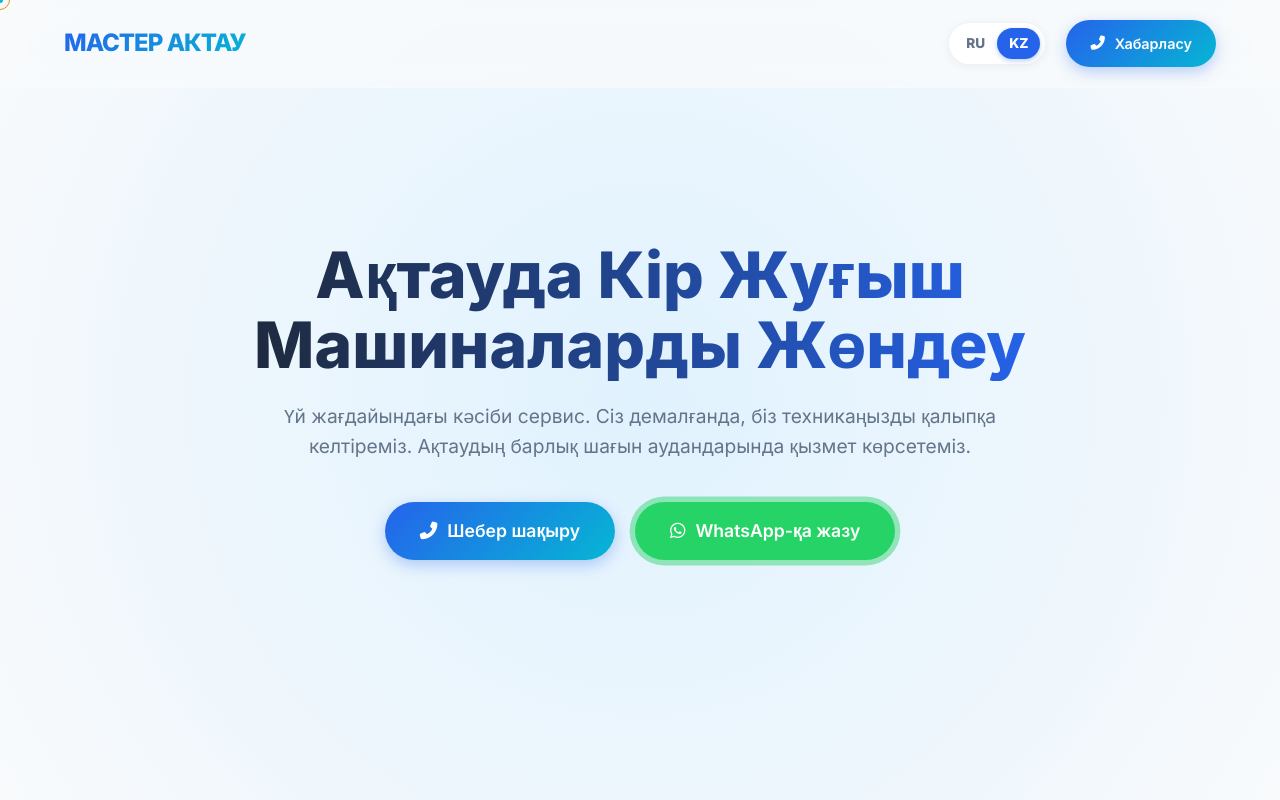
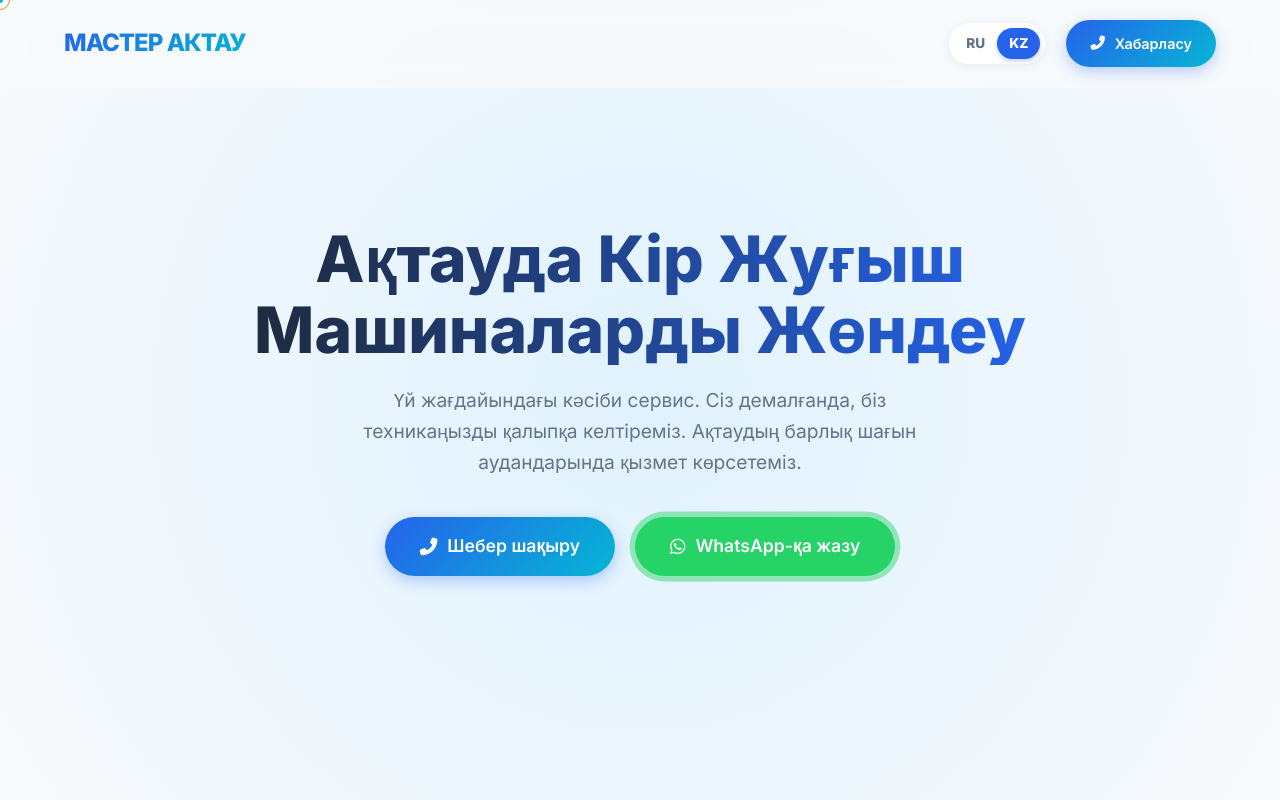
Before and after one commit to milancu1986-png/master-aktau, a plain HTML site: page index-kz.html in a window 1280 px wide. Shown: the top 800 px of the page. Drawn offline with Linux system fonts and the light colour scheme.

Commit message:
index-kz.html

```diff
--- a/index-kz.html
+++ b/index-kz.html
@@ -140,8 +140,48 @@
             pointer-events: none; /* Важно: чтобы сквозь него можно было нажимать кнопки */
         }
         .hero-content { text-align: center; max-width: 800px; z-index: 1; }
-        .hero h1 { font-size: 4rem; line-height: 1.1; font-weight: 800; margin-bottom: 20px; background: linear-gradient(to right, var(--dark), var(--primary)); -webkit-background-clip: text; -webkit-text-fill-color: transparent; opacity: 0; animation: fadeUp 0.8s forwards 0.2s; }
-        .hero p { font-size: 1.2rem; color: #64748b; margin-bottom: 40px; opacity: 0; animation: fadeUp 0.8s forwards 0.4s; }
+        .hero h1 {
+            font-size: 4rem;
+            line-height: 1.1;
+            font-weight: 800;
+            margin-bottom: 20px;
+
+            /* Настройки градиента для iOS */
+            background-image: linear-gradient(to right, var(--dark), var(--primary));
+            -webkit-background-clip: text;
+            background-clip: text;
+            -webkit-text-fill-color: transparent;
+            color: transparent;
+
+            /* ВАЖНО: inline-block заставляет iOS обрезать фон по буквам */
+            display: inline-block;
+
+            /* Анимация */
+            opacity: 0;
+            transform: translateY(30px);
+            animation: fadeUp 0.8s forwards 0.2s;
+        }
+
+        /* ИСПРАВЛЕННЫЙ ТЕКСТ (Убираем "блочность") */
+        .hero p {
+            font-size: 1.2rem;
+            margin-bottom: 40px;
+
+            /* Явно задаем цвет и отключаем фон, чтобы не было блока */
+            background: none;
+            color: #64748b;
+            -webkit-text-fill-color: #64748b; /* Возвращаем нормальный цвет заливки */
+
+            /* Анимация */
+            opacity: 0;
+            transform: translateY(30px);
+            animation: fadeUp 0.8s forwards 0.4s;
+
+            /* Ограничение ширины для красоты текста по центру */
+            max-width: 600px;
+            margin-left: auto;
+            margin-right: auto;
+        }
         .hero-btns { opacity: 0; animation: fadeUp 0.8s forwards 0.6s; display: flex; justify-content: center; gap: 20px; flex-wrap: wrap; }
 
         .card { background: var(--glass); backdrop-filter: blur(10px); border: 1px solid var(--white); padding: 40px; border-radius: 20px; box-shadow: var(--shadow); transition: transform 0.3s, box-shadow 0.3s; position: relative; overflow: hidden; opacity: 0; transform: translateY(50px); }
@@ -530,4 +570,5 @@
         });
     </script>
 </body>
+
 </html>
```
